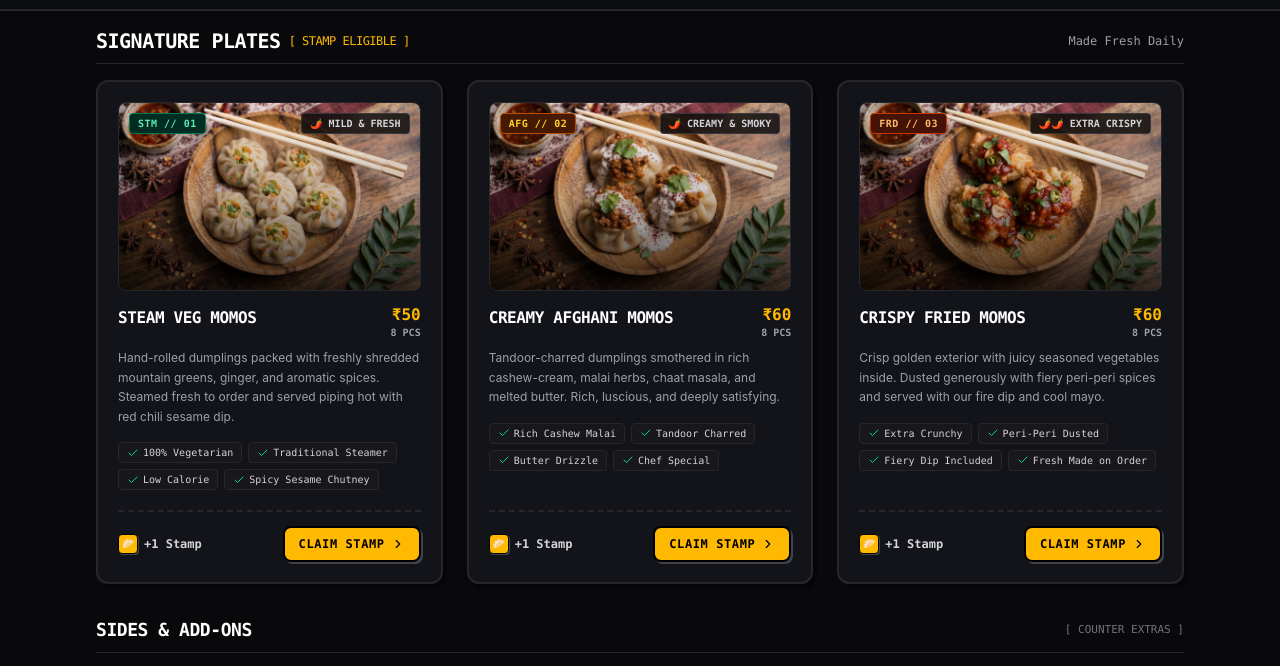
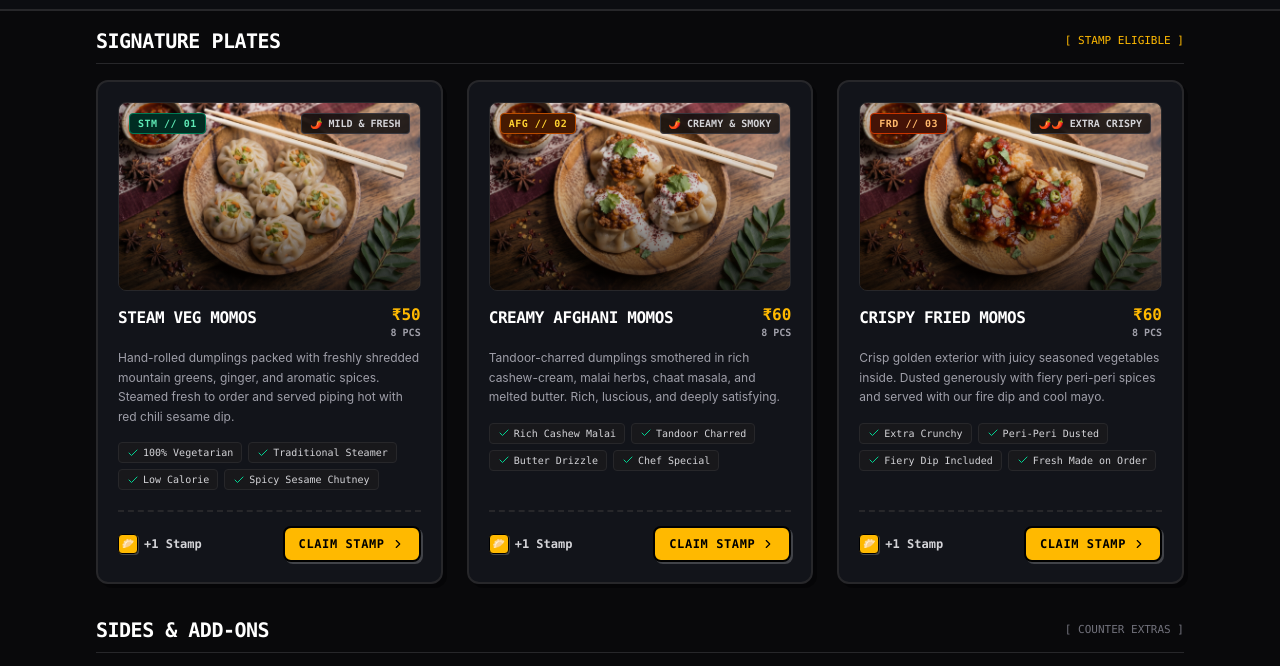
Before and after one commit to Joshi-labs/Project-Momos, an Astro site: page /menu in a window 1280 px wide. Shown: the part 55-721 px from the top of the page. Built offline with nearby package versions, Linux system fonts and the light colour scheme; Astro itself is replaced by a stand-in of ours; no server answers.

Commit message:
minor ui fixes 3

```diff
--- a/src/components/Menu.jsx
+++ b/src/components/Menu.jsx
@@ -77,14 +77,12 @@ export default function Menu() {
       {/* Main Dishes Section */}
       <section className="space-y-4">
         <div className="flex items-center justify-between border-b border-zinc-800 pb-2">
-          <h2 className="text-lg sm:text-xl font-black text-white uppercase font-mono tracking-tight flex items-center gap-2">
-            <span>Signature Plates</span>
-            <span className="text-xs text-amber-400 font-mono font-normal">
-              [ STAMP ELIGIBLE ]
-            </span>
+          <h2 className="text-lg sm:text-xl font-black text-white uppercase font-mono tracking-tight">
+            Signature Plates
           </h2>
-          <span className="text-xs font-mono text-zinc-400 hidden sm:inline-block">
-            Made Fresh Daily
+
+          <span className="text-[11px] font-mono text-amber-400">
+            [ STAMP ELIGIBLE ]
           </span>
         </div>
 
@@ -176,10 +174,13 @@ export default function Menu() {
       {/* Counter Add-ons & Extra Dips */}
       <section className="space-y-4">
         <div className="flex items-center justify-between border-b border-zinc-800 pb-2">
-          <h2 className="text-base sm:text-lg font-black text-white uppercase font-mono tracking-tight flex items-center gap-2">
-            <span>Sides & Add-ons</span>
+          <h2 className="text-lg sm:text-xl font-black text-white uppercase font-mono tracking-tight">
+            Sides & Add-ons
           </h2>
-          <span className="text-[11px] font-mono text-zinc-500">[ COUNTER EXTRAS ]</span>
+
+          <span className="text-[11px] font-mono text-zinc-500">
+            [ COUNTER EXTRAS ]
+          </span>
         </div>
 
         <div className="grid grid-cols-1 sm:grid-cols-3 gap-4">
```
